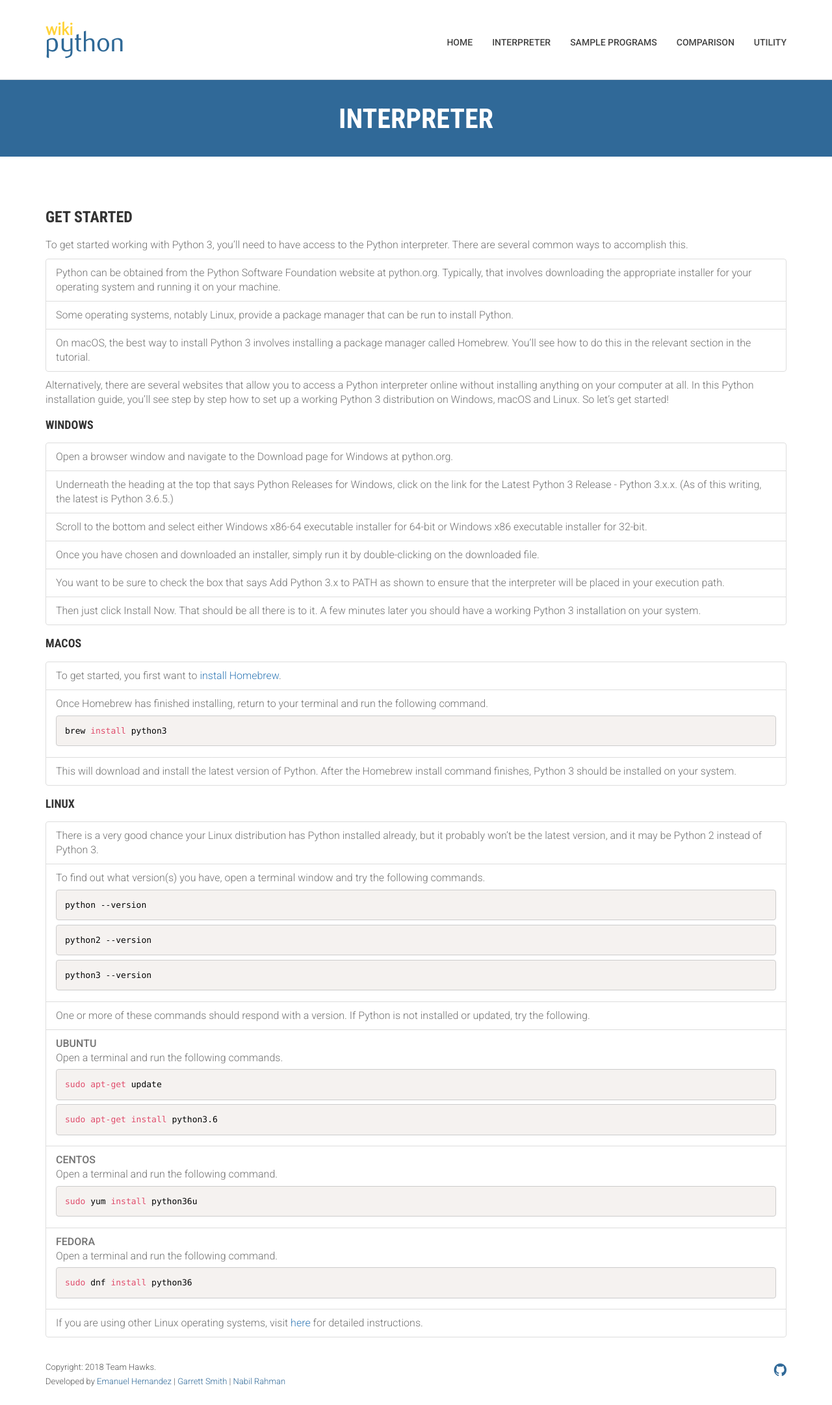
After one commit to nabilrhman/WikiPython, a PHP site: page /interpreter.php in a window 1280 px wide. The commit adds this page. Shown: the whole page at 65% size. Run offline with PHP 8.4, Linux system fonts and the light colour scheme; some web fonts are replaced.

Commit message:
Adds contents to the interpreter page (interpreter.php).

```diff
--- a/css/style.css
+++ b/css/style.css
@@ -1,6 +1,22 @@
 @import url(http://fonts.googleapis.com/css?family=Roboto:400,300,100,500,700);
 @import url(http://fonts.googleapis.com/css?family=Roboto+Condensed:400,300,700);
 @import url(http://fonts.googleapis.com/css?family=Glegoo);
+
+
+.list-group .list-group-item
+{
+  font-family: "Roboto", sans-serif !important;
+  line-height: 22px !important;
+  font-size: 16px !important;
+  font-weight: 300 !important;
+    color: #727272;
+}
+
+strong
+{
+    font-weight: 500 !important;
+}
+
 body {
   font-family: "Roboto", sans-serif;
 }
@@ -186,6 +202,7 @@ a:hover {
 /*=== MEDIA QUERY ===*/
 .navbar-default .navbar-nav li a:hover {
   color: #306998;
+  font-weight: 800 !important;
 }
 
 .navbar.navbar-default {
--- a/footer.php
+++ b/footer.php
@@ -4,7 +4,7 @@
             ================================================== -->
             <footer id="footer">
                 <div class="container">
-                    <div class="col-md-8">
+                    <div class="col-md-8" style="padding-left: 0px !important;">
                         <p class="copyright">Copyright: <span><script>document.write(new Date().getFullYear())</script></span> Team Hawks. <br>
                             Developed by
                             <a href="https://themefisher.com/free-bootstrap-templates/" target="_blank">
@@ -20,10 +20,10 @@
                             </a>
                         </p>
                     </div>
-                    <div class="col-md-4">
+                    <div class="col-md-4" style="padding-right: 0px !important;">
                         <!-- Social Media -->
-                        <ul class="social">
-                            <li>
+                        <ul class="social" style="margin-right: 0px !important;">
+                            <li style="margin-right: 0px !important;">
                                 <a href="http://wwww.fb.com/themefisher" class="GitHub">
                                     <i class="ion-social-github"></i>
                                 </a>
--- /dev/null
+++ b/interpreter.php
@@ -0,0 +1,224 @@
+<!DOCTYPE html>
+<html class="no-js">
+<head>
+    <!-- Basic Page Needs
+    ================================================== -->
+    <meta charset="utf-8">
+    <meta http-equiv="Content-Type" content="text/html; charset=utf-8">
+    <link rel="icon" href="favicon.ico">
+    <title>WikiPython - Sample programs</title>
+    <meta name="description" content="">
+    <meta name="keywords" content="">
+    <meta name="author" content="">
+    <!-- Mobile Specific Metas
+    ================================================== -->
+    <meta name="format-detection" content="telephone=no">
+    <meta name="viewport" content="width=device-width, initial-scale=1">
+
+
+    <!-- Template CSS Files
+    ================================================== -->
+    <!-- Twitter Bootstrs CSS -->
+    <link rel="stylesheet" href="plugins/bootstrap/bootstrap.min.css">
+    <!-- Ionicons Fonts Css -->
+    <link rel="stylesheet" href="plugins/ionicons/ionicons.min.css">
+    <!-- animate css -->
+    <link rel="stylesheet" href="plugins/animate-css/animate.css">
+    <!-- Hero area slider css-->
+    <link rel="stylesheet" href="plugins/slider/slider.css">
+    <!-- owl craousel css -->
+    <link rel="stylesheet" href="plugins/owl-carousel/owl.carousel.css">
+    <link rel="stylesheet" href="plugins/owl-carousel/owl.theme.css">
+    <!-- Fancybox -->
+    <link rel="stylesheet" href="plugins/facncybox/jquery.fancybox.css">
+    <!-- template main css file -->
+    <link rel="stylesheet" href="css/style.css">
+    <!-- Prism.js -->
+    <link href="plugins/prism/prism.css" rel="stylesheet"/>
+
+
+</head>
+<body>
+
+<script src="plugins/prism/prism.js"></script>
+
+<?php include 'header.php'; ?>
+
+
+<!--
+==================================================
+    Global Page Section Start
+================================================== -->
+<section class="global-page-header">
+    <div class="container">
+        <div class="row">
+            <div class="col-md-12">
+                <div class="block">
+                    <h2>Interpreter</h2>
+                </div>
+            </div>
+        </div>
+    </div>
+</section>
+
+
+<!--
+==================================================
+    Company Description Section Start
+================================================== -->
+<section class="company-description">
+    <div class="container">
+        <div class="row">
+            <div class="col-md-12">
+                <div class="block">
+                    <h3 class="subtitle wow fadeInUp" data-wow-delay=".3s" data-wow-duration="500ms">
+                        Get started
+                    </h3>
+                    <p class="wow fadeInUp" data-wow-delay=".5s" data-wow-duration="800ms">
+                        To get started working with Python 3, you’ll need to have access to the Python interpreter.
+                        There are several common ways to accomplish this.
+                    </p>
+
+                    <ul class="list-group wow fadeInUp" data-wow-delay=".7s" data-wow-duration="800ms"
+                        style="margin-bottom: 10px !important;">
+                        <li class="list-group-item">Python can be obtained from the Python Software Foundation website
+                            at python.org. Typically, that involves downloading the appropriate installer for your
+                            operating system and running it on your machine.
+                        </li>
+                        <li class="list-group-item">Some operating systems, notably Linux, provide a package manager
+                            that can be run to install Python.
+                        </li>
+                        <li class="list-group-item">On macOS, the best way to install Python 3 involves installing a
+                            package manager called Homebrew. You’ll see how to do this in the relevant section in the
+                            tutorial.
+                        </li>
+                    </ul>
+
+                    <p class="wow fadeInUp" data-wow-delay=".9s" data-wow-duration="800ms">
+                        Alternatively, there are several websites that allow you to access a Python interpreter online
+                        without installing anything on your computer at all.
+                        In this Python installation guide, you’ll see step by step how to set up a working Python 3
+                        distribution on Windows, macOS and Linux. So let’s get started!
+                    </p>
+
+                    <h4 class="subtitle wow fadeInUp h4WithPadding" data-wow-delay=".3s" data-wow-duration="500ms">
+                        Windows
+                    </h4>
+
+                    <ul class="list-group wow fadeInUp" data-wow-delay=".7s" data-wow-duration="800ms"
+                        style="margin-bottom: 10px !important;">
+                        <li class="list-group-item">Open a browser window and navigate to the Download page for Windows
+                            at python.org.
+                        </li>
+                        <li class="list-group-item">Underneath the heading at the top that says Python Releases for
+                            Windows, click on the link for the Latest Python 3 Release - Python 3.x.x. (As of this
+                            writing, the latest is Python 3.6.5.)
+                        </li>
+                        <li class="list-group-item">Scroll to the bottom and select either Windows x86-64 executable
+                            installer for 64-bit or Windows x86 executable installer for 32-bit.
+                        </li>
+                        <li class="list-group-item">Once you have chosen and downloaded an installer, simply run it by
+                            double-clicking on the downloaded file.
+                        </li>
+                        <li class="list-group-item">You want to be sure to check the box that says Add Python 3.x to
+                            PATH as shown to ensure that the interpreter will be placed in your execution path.
+                        </li>
+                        <li class="list-group-item">Then just click Install Now. That should be all there is to it. A
+                            few minutes later you should have a working Python 3 installation on your system.
+                        </li>
+                    </ul>
+
+                    <h4 class="subtitle wow fadeInUp h4WithPadding" data-wow-delay=".3s" data-wow-duration="500ms">
+                        MacOS
+                    </h4>
+
+                    <ul class="list-group wow fadeInUp" data-wow-delay=".7s" data-wow-duration="800ms"
+                        style="margin-bottom: 10px !important;">
+                        <li class="list-group-item">To get started, you first want to <a
+                                    href="https://realpython.com/installing-python/#step-1-install-homebrew-part-1">install
+                                Homebrew</a>.
+                        </li>
+                        <li class="list-group-item">Once Homebrew has finished installing, return to your terminal and
+                            run the following command.
+                            <pre class="wow fadeInUp" data-wow-delay=".5s" data-wow-duration="500ms"><code
+                                        class="language-bash">brew install python3</code></pre>
+                        </li>
+                        <li class="list-group-item">This will download and install the latest version of Python. After
+                            the Homebrew install command finishes, Python 3 should be installed on your system.
+                        </li>
+                    </ul>
+
+                    <h4 class="subtitle wow fadeInUp h4WithPadding" data-wow-delay=".3s" data-wow-duration="500ms">
+                        Linux
+                    </h4>
+
+                    <ul class="list-group wow fadeInUp" data-wow-delay=".7s" data-wow-duration="800ms"
+                        style="margin-bottom: 10px !important;">
+                        <li class="list-group-item">There is a very good chance your Linux distribution has Python
+                            installed already, but it probably won’t be the latest version, and it may be Python 2
+                            instead of Python 3.
+                        </li>
+                        <li class="list-group-item">To find out what version(s) you have, open a terminal window and try
+                            the following commands.
+                            <pre class="wow fadeInUp" data-wow-delay=".5s" data-wow-duration="500ms"><code
+                                        class="language-bash">python --version</code></pre>
+                            <pre class="wow fadeInUp" data-wow-delay=".5s" data-wow-duration="500ms"><code
+                                        class="language-bash">python2 --version</code></pre>
+                            <pre class="wow fadeInUp" data-wow-delay=".5s" data-wow-duration="500ms"><code
+                                        class="language-bash">python3 --version</code></pre>
+                        </li>
+                        <li class="list-group-item">One or more of these commands should respond with a version. If Python is not installed or updated, try the following.
+                        </li>
+                        <li class="list-group-item"><strong>UBUNTU</strong><br>
+                            Open a terminal and run the following commands.
+                            <pre class="wow fadeInUp" data-wow-delay=".5s" data-wow-duration="500ms"><code
+                                        class="language-bash">sudo apt-get update</code></pre>
+                            <pre class="wow fadeInUp" data-wow-delay=".5s" data-wow-duration="500ms"><code
+                                        class="language-bash">sudo apt-get install python3.6</code></pre>
+                        </li>
+                        <li class="list-group-item"><strong>CENTOS</strong><br>
+                            Open a terminal and run the following command.
+                            <pre class="wow fadeInUp" data-wow-delay=".5s" data-wow-duration="500ms"><code
+                                        class="language-bash">sudo yum install python36u</code></pre>
+                        </li>
+                        <li class="list-group-item"><strong>FEDORA</strong><br>
+                            Open a terminal and run the following command.
+                            <pre class="wow fadeInUp" data-wow-delay=".5s" data-wow-duration="500ms"><code
+                                        class="language-bash">sudo dnf install python36</code></pre>
+                        </li>
+                        <li class="list-group-item">
+                            If you are using other Linux operating systems, visit <a href="https://realpython.com/installing-python/#linux">here</a> for detailed instructions.
+                        </li>
+                    </ul>
+
+                </div>
+            </div>
+        </div>
+    </div>
+</section>
+
+
+<?php include 'footer.php'; ?>
+
+
+<!-- Template Javascript Files
+================================================== -->
+<!-- jquery -->
+<script src="plugins/jQurey/jquery.min.js"></script>
+<!-- Form Validation -->
+<script src="plugins/form-validation/jquery.form.js"></script>
+<script src="plugins/form-validation/jquery.validate.min.js"></script>
+<!-- owl carouserl js -->
+<script src="plugins/owl-carousel/owl.carousel.min.js"></script>
+<!-- bootstrap js -->
+<script src="plugins/bootstrap/bootstrap.min.js"></script>
+<!-- wow js -->
+<script src="plugins/wow-js/wow.min.js"></script>
+<!-- slider js -->
+<script src="plugins/slider/slider.js"></script>
+<!-- Fancybox -->
+<script src="plugins/facncybox/jquery.fancybox.js"></script>
+<!-- template main js -->
+<script src="js/main.js"></script>
+</body>
+</html>
```
Also changed, not shown: 1 other file.
